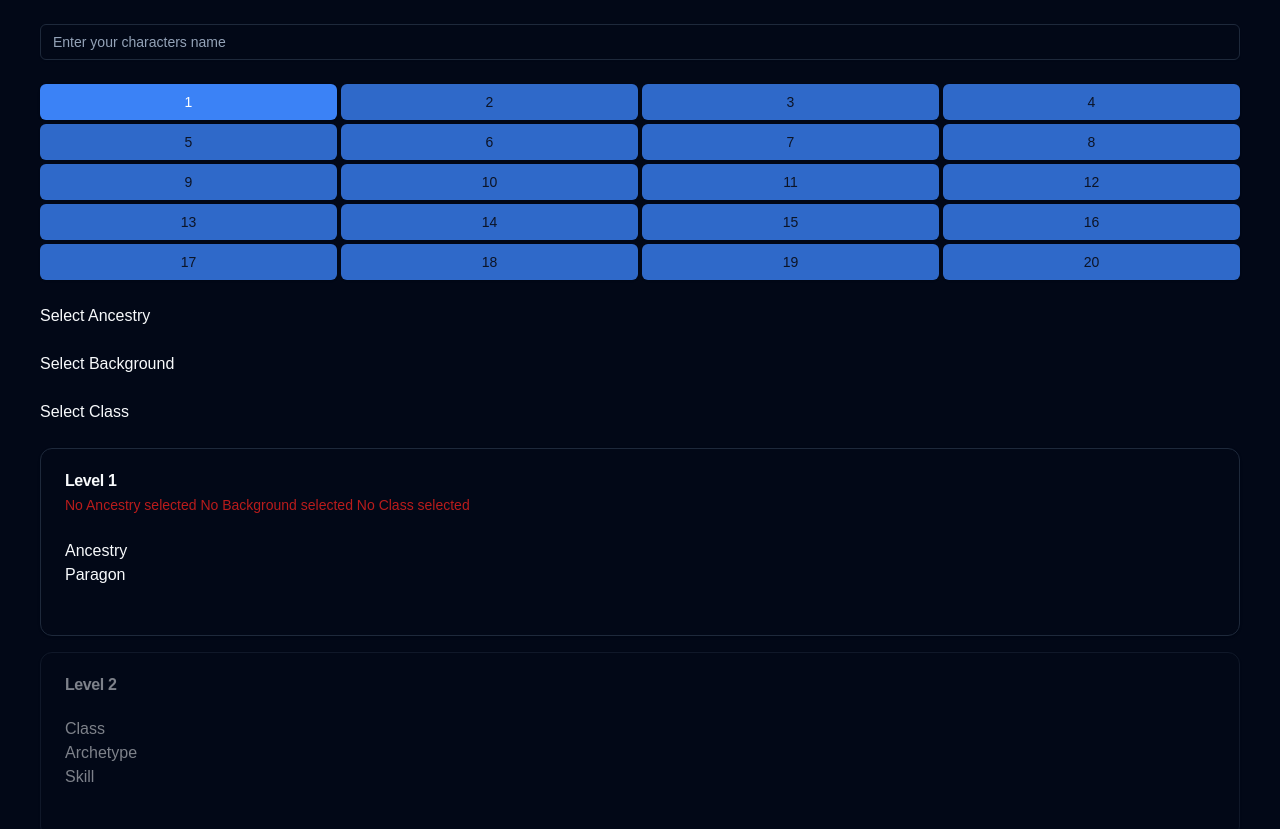
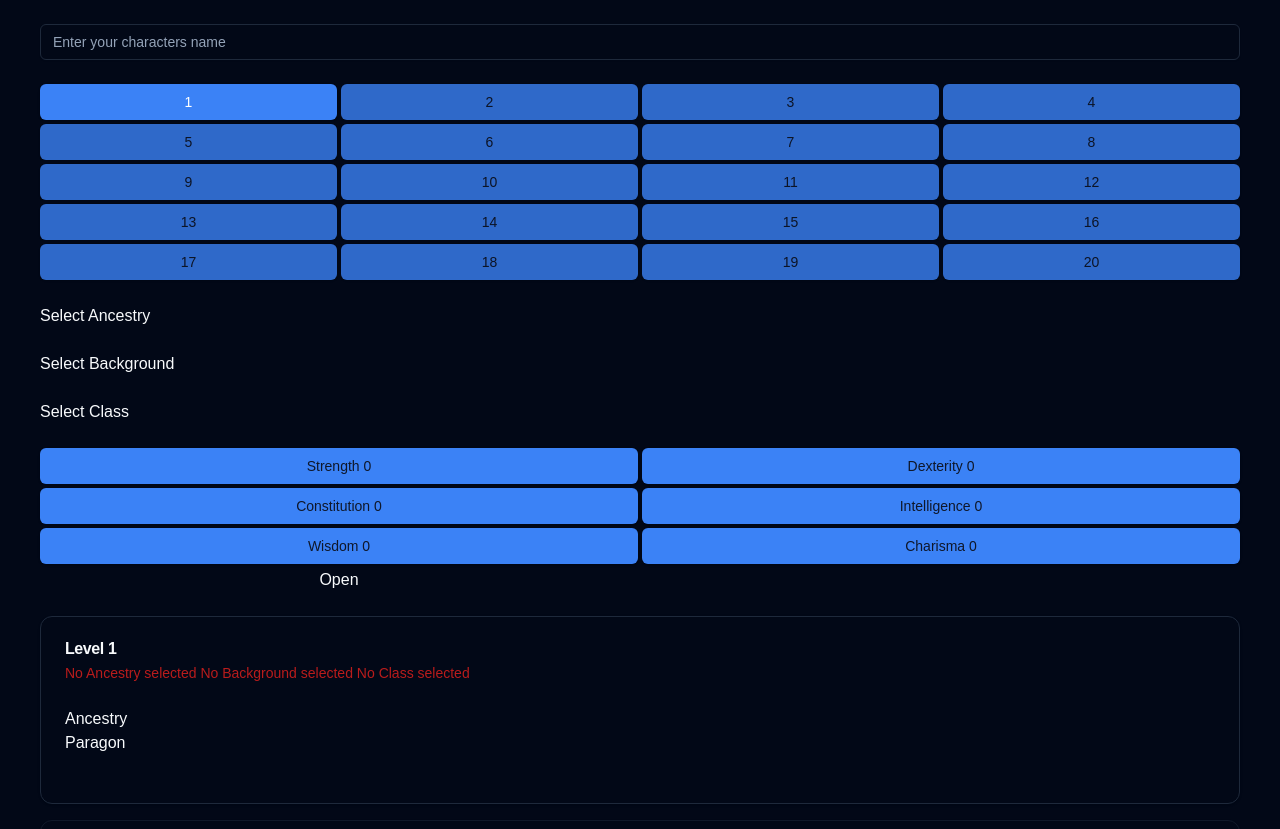
Before and after one commit to Jason-1/pathfinder-character-builder, a Next.js app: page / in a window 1280 px wide. Shown: the top 829 px of the page. Built offline with nearby package versions, Linux system fonts and the light colour scheme.

Commit message:
Ability table

```diff
--- a/app/page.tsx
+++ b/app/page.tsx
@@ -1,5 +1,6 @@
 "use client";
 
+import Abilities from "@/components/Abilities";
 import AncestrySelector from "@/components/AncestrySelector";
 import BackgroundSelector from "@/components/BackgroundSelector";
 import ClassSelector from "@/components/ClassSelector";
@@ -37,6 +38,7 @@ export default function Home() {
           selectedClass={selectedClass}
           setSelectedClass={setSelectedClass}
         />
+        <Abilities selectedLevel={selectedLevel} />
         <LevelFeatures
           selectedLevel={selectedLevel}
           selectedAncestry={selectedAncestry}
--- /dev/null
+++ b/components/Abilities.tsx
@@ -0,0 +1,60 @@
+import React from "react";
+import { Attributes } from "@/data";
+import { Button } from "./ui/button";
+
+import {
+  Dialog,
+  DialogContent,
+  DialogDescription,
+  DialogHeader,
+  DialogTitle,
+  DialogTrigger,
+} from "@/components/ui/dialog";
+import AttributeButtons from "./AttributeButtons";
+
+interface LevelSelectorProps {
+  selectedLevel: number;
+}
+
+const Abilities: React.FC<LevelSelectorProps> = (selectedLevel) => {
+  return (
+    <div className="grid grid-cols-2 gap-1 mt-6">
+      {Attributes.map((attribute) => (
+        <Button variant="default" key={attribute.name} className="col-span-1">
+          {attribute.name} 0
+        </Button>
+      ))}
+      <Dialog>
+        <DialogTrigger>Open</DialogTrigger>
+        <DialogContent
+          className={"lg:max-w-screen-lg overflow-y-scroll max-h-screen"}
+        >
+          <DialogHeader>
+            <DialogTitle>Attributes</DialogTitle>
+            <DialogDescription>
+              Click on the attribute to increase it.
+            </DialogDescription>
+          </DialogHeader>
+          <p className="mt-6">Ancestry</p>
+          <AttributeButtons />
+          <p className="mt-6">Background</p>
+          <AttributeButtons />
+          <p className="mt-6">Class</p>
+          <AttributeButtons />
+          <p className="mt-6">Initial</p>
+          <AttributeButtons />
+          <p className="mt-6">Level 5</p>
+          <AttributeButtons />
+          <p className="mt-6">Level 10</p>
+          <AttributeButtons />
+          <p className="mt-6">Level 15</p>
+          <AttributeButtons />
+          <p className="mt-6">Level 20</p>
+          <AttributeButtons />
+        </DialogContent>
+      </Dialog>
+    </div>
+  );
+};
+
+export default Abilities;
--- /dev/null
+++ b/components/AttributeButtons.tsx
@@ -0,0 +1,17 @@
+import { Attributes } from "@/data";
+import React from "react";
+import { Button } from "./ui/button";
+
+const AttributeButtons = () => {
+  return (
+    <div className="grid grid-cols-6 gap-1">
+      {Attributes.map((attribute) => (
+        <Button variant="default" key={attribute.name} className="col-span-1">
+          {attribute.name}
+        </Button>
+      ))}
+    </div>
+  );
+};
+
+export default AttributeButtons;
--- a/components/LevelSelector.tsx
+++ b/components/LevelSelector.tsx
@@ -25,7 +25,7 @@ const LevelSelector: React.FC<LevelSelectorProps> = ({
               ? "opacity-100 border-black text-white"
               : "opacity-80"
           }`}
-          onClick={() => (setSelectedLevel(level), console.log(level))}
+          onClick={() => setSelectedLevel(level)}
         >
           {level}
         </Button>
--- a/data/index.ts
+++ b/data/index.ts
@@ -42,6 +42,7 @@ export const Classes = [
       heavy: "Trained",
     },
     DC: "Trained",
+    Attributes: [{ name: "Strength" }, { name: "Dexterity" }],
     features: [
       {
         name: "reactive strike",
@@ -168,6 +169,7 @@ export const Classes = [
       heavy: "Untrained",
     },
     DC: "Trained",
+    Attributes: [{ name: "Intelligence" }],
   },
 ];
 
@@ -226,3 +228,12 @@ export const Feats = [
     feats: [{ type: "Class" }, { type: "Archetype" }, { type: "Skill" }],
   },
 ];
+
+export const Attributes = [
+  { name: "Strength" },
+  { name: "Dexterity" },
+  { name: "Constitution" },
+  { name: "Intelligence" },
+  { name: "Wisdom" },
+  { name: "Charisma" },
+];
```
